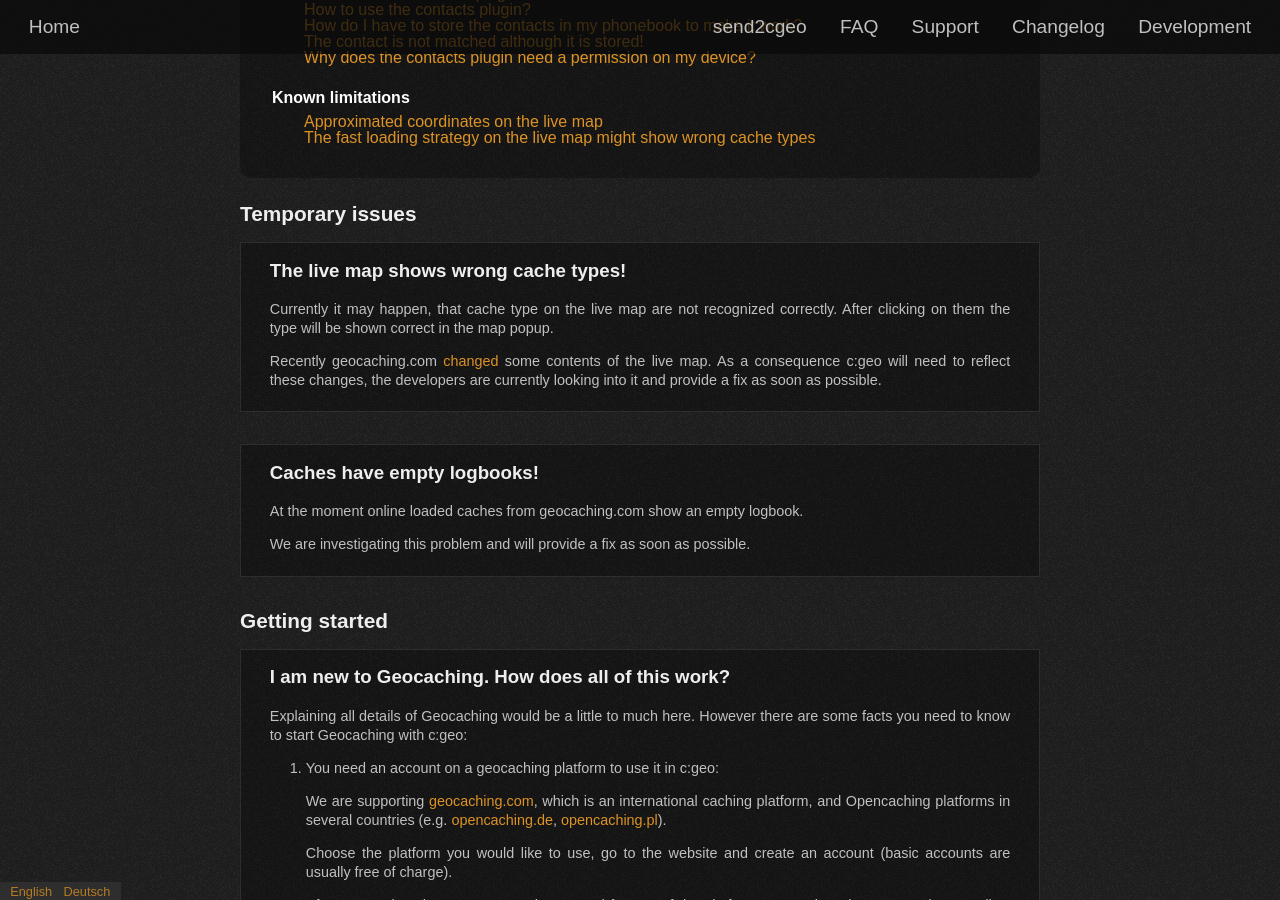
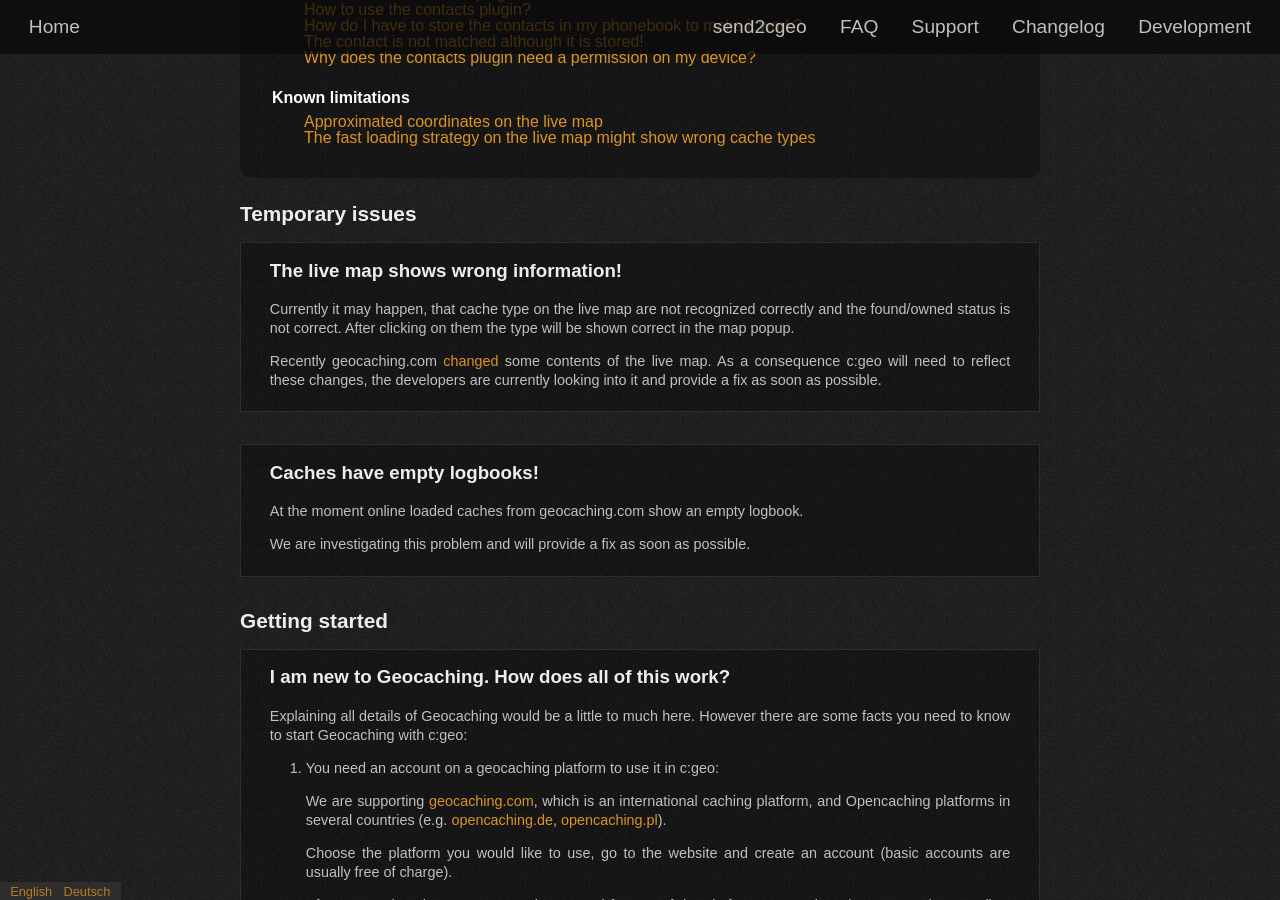
Before and after one commit to cgeo/cgeo.github.io, a Jekyll site: the page built from faq.html, in a window 1280 px wide and 900 px high, scrolled down 2479 px. Built offline with Jekyll 4.4.1, drawn with Linux system fonts in a browser that asks for light colours; some web fonts are replaced; some of the changed text lies outside the part shown.

Commit message:
More info for temporary problem #6175

```diff
--- a/_data/faq.yml
+++ b/_data/faq.yml
@@ -5,16 +5,16 @@
   items:
       - id: 6175
         en:
-            title: The live map shows wrong cache types!
-            content: |
-                Currently it may happen, that cache type on the live map are not recognized correctly. After clicking on them the type will be shown correct in the map popup.
+            title: The live map shows wrong information!
+            content: |
+                Currently it may happen, that cache type on the live map are not recognized correctly and the found/owned status is not correct. After clicking on them the type will be shown correct in the map popup.
 
                 Recently geocaching.com [changed](http://forums.groundspeak.com/GC/index.php?s=19bca112f771f2123053d249fadc8e06&showtopic=342292) some contents of the live map.
                 As a consequence c:geo will need to reflect these changes, the developers are currently looking into it and provide a fix as soon as possible.
         de:
-            title: Die Live-Karte zeigt falsche Cache-Typen!
-            content: |
-                Derzeit kann es passieren, dass Cache-Typen auf der Live-Karte nicht korrekt erkannt werden. Nach Klick auf das Symbol wird der Cache-Typ im Popup-Fenster korrekt angezeigt.
+            title: Die Live-Karte zeigt falsche Informationen!
+            content: |
+                Derzeit kann es passieren, dass Cache-Typen und der Gefunden/Versteckt-Status auf der Live-Karte nicht korrekt erkannt werden. Nach Klick auf das Symbol wird der Cache-Typ im Popup-Fenster korrekt angezeigt.
 
                 Kürzlich hat geocaching.com einige Inhalte der Live-Karte [geändert](http://forums.groundspeak.com/GC/index.php?s=19bca112f771f2123053d249fadc8e06&showtopic=342292).
                 Als Konsequenz daraus muss auch c:geo diese Änderung abbilden, die Entwickler schauen sich dies gerade an und werden so bald wie möglich eine Korrektur zur Verfügung stellen.
```
